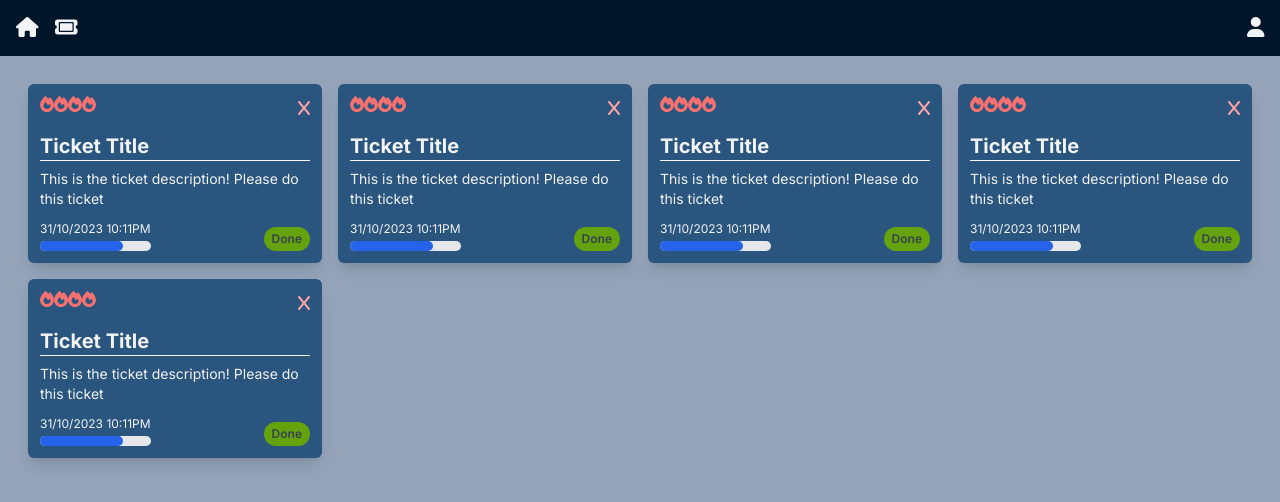
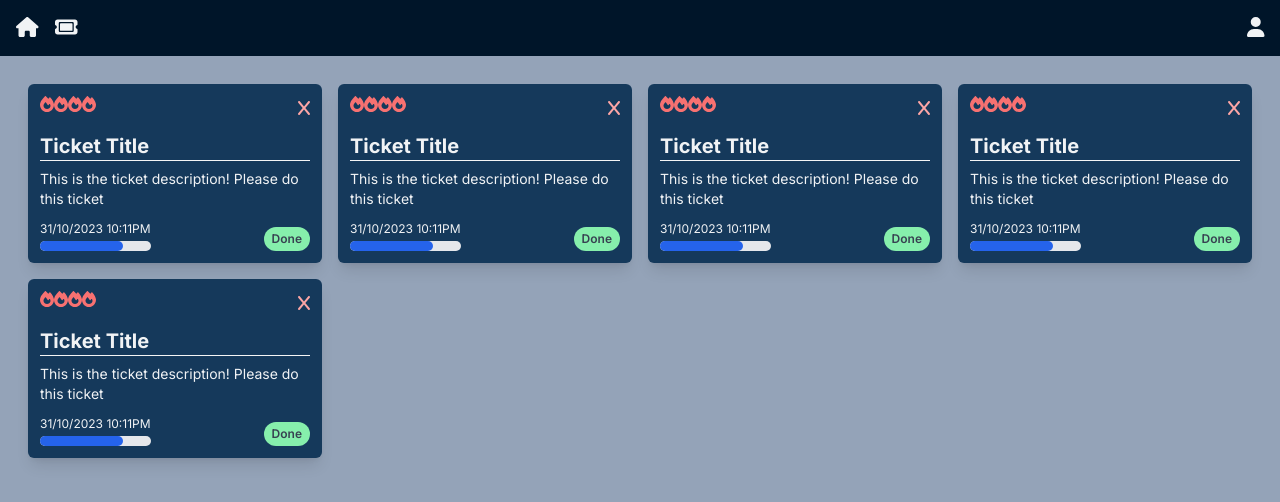
Before and after one commit to rodolfostark/ticketing-app, a Next.js app: page / in a window 1280 px wide. Shown: the top 502 px of the page. Built offline with nearby package versions, Linux system fonts and the light colour scheme.

Commit message:
style: change colors of card, duration hover and done button

```diff
--- a/app/(components)/StatusDisplay.tsx
+++ b/app/(components)/StatusDisplay.tsx
@@ -1,7 +1,7 @@
 export default function StatusDisplay() {
     return (
         <span
-            className="inline-block rounded-full px-2 py-1 text-xs font-semibold text-gray-700 bg-lime-600"
+            className="inline-block rounded-full px-2 py-1 text-xs font-semibold text-gray-700 bg-green-300"
         >
             Done
         </span>
--- a/app/(components)/TicketCard.tsx
+++ b/app/(components)/TicketCard.tsx
@@ -6,7 +6,7 @@ import StatusDisplay from "./StatusDisplay";
 export default function TicketCard() {
     return (
         <div
-            className="flex flex-col bg-card hover:bg-card-hover rounded-md shadow-lg p-3 m-2"
+            className="flex flex-col bg-card hover:bg-card-hover duration-300 rounded-md shadow-lg p-3 m-2"
         >
             <div className="flex mb-3">
                 <PriorityDisplay />
--- a/tailwind.config.ts
+++ b/tailwind.config.ts
@@ -16,7 +16,7 @@ const config: Config = {
       colors: {
         navbar: '#001529',
         page: '#f5f5f5',
-        card: '#2A557E',
+        card: '#15395b',
         'card-hover': '#4f5e74',
         'default-text': '#f1f3f5',
         'blue-accent': '#0084d4',
```
